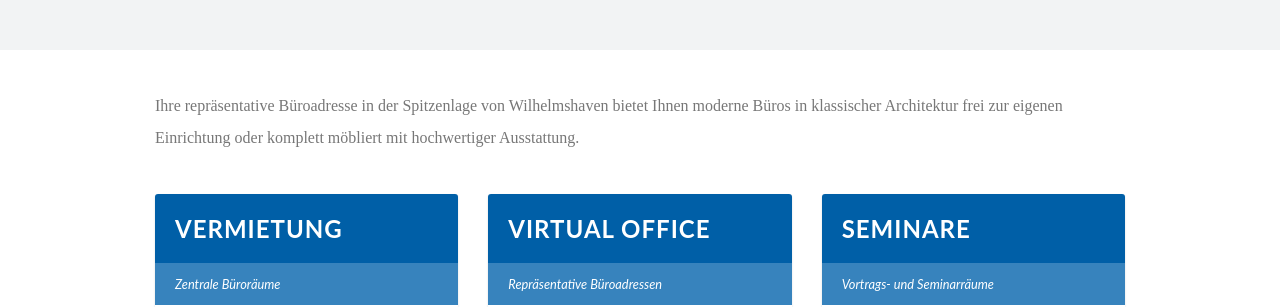
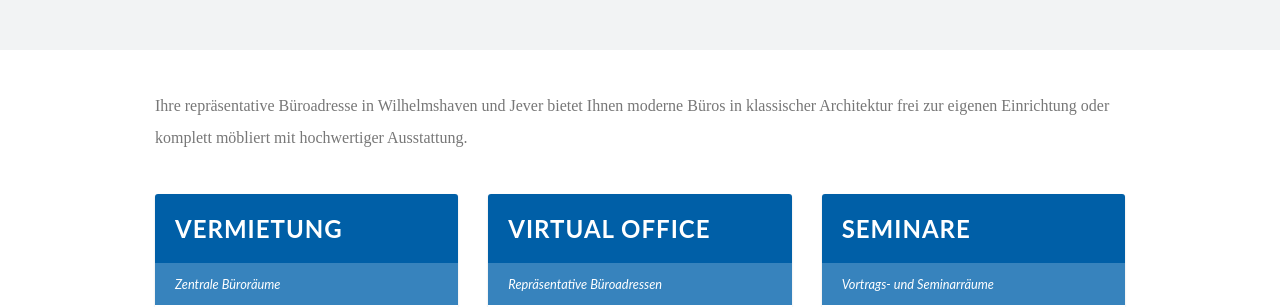
Before and after one commit to bakirnetwork/bakirimmobilien_de, a Jekyll site: the page built from _pages/officecenter.html, in a window 1280 px wide. Shown: the part 219-526 px from the top of the page. Built offline with Jekyll 4.4.1, drawn with Linux system fonts in a browser that asks for light colours; nearby versions of some CDN libraries; some web fonts are replaced; comment, search, counter and statistics services are not loaded; a style sheet for code colours, icons or effects is not loaded.

Commit message:
Office Center Seite angepasst

```diff
--- a/_pages/officecenter.html
+++ b/_pages/officecenter.html
@@ -16,7 +16,7 @@ bodyclasses: officecenter
 	<div class="row page-content">
 		<div class="column">
 			<p>
-				Ihre repräsentative Büroadresse in der Spitzenlage von Wilhelmshaven bietet Ihnen moderne Büros in klassischer
+				Ihre repräsentative Büroadresse in Wilhelmshaven und Jever bietet Ihnen moderne Büros in klassischer
 				Architektur frei zur eigenen Einrichtung oder komplett möbliert mit hochwertiger Ausstattung.
 			</p>
 		</div>
```
